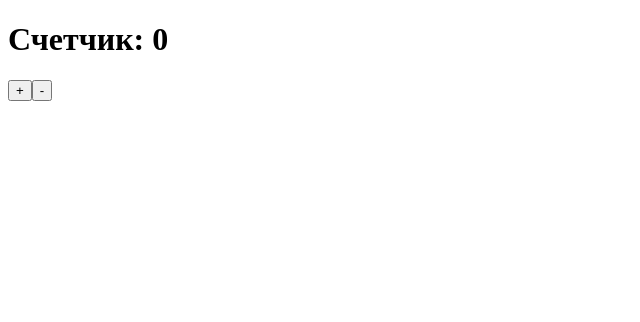
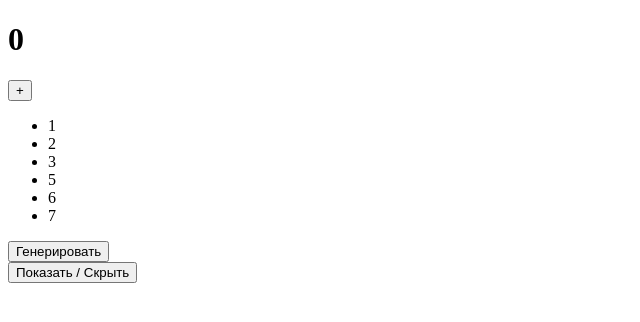
Before and after one commit to SuleymYovloy/archakov-lessons, a React (Create React App) app: page / in a window 1280 px wide. Shown: the top 322 px of the page, without its empty margins (0-640 px from the left). Built offline with nearby package versions, Linux system fonts and the light colour scheme.

Commit message:
Урок 15. Работа с хуками. Переписал классовый компонент в функциональны.

```diff
--- a/src/index.js
+++ b/src/index.js
@@ -1,6 +1,6 @@
 import React from 'react';
 import ReactDOM from 'react-dom/client';
-import App from './lesson14/App';
+import App from './lesson15/App';
 
 const root = ReactDOM.createRoot(document.getElementById('root'));
 root.render(
--- /dev/null
+++ b/src/lesson15/App.js
@@ -0,0 +1,18 @@
+import React from "react";
+import List from "./List";
+
+function App() {
+    const [visibleList, setVisibleList] = React.useState(true);
+    const toggleVisibleList = () => {
+        setVisibleList((visible) => !visible);
+    };
+
+    return (
+        <div className="App">
+            {visibleList && <List />}
+            <button onClick={toggleVisibleList}>Показать / Скрыть</button>
+        </div>
+    );
+}
+
+export default App;
--- /dev/null
+++ b/src/lesson15/List.jsx
@@ -0,0 +1,78 @@
+import React from "react";
+
+// export default class List extends React.Component {
+//     state = {
+//         numbers: [1, 2, 3],
+//     };
+
+//     addRandomNumber = () => {
+//         const randNumber = Math.round(Math.random() * 10);
+//         this.setState({
+//             numbers: [...this.state.numbers, randNumber],
+//         });
+//     };
+
+//     componentDidMount() {
+//         console.log('Компонент был отображен')
+//     }
+
+//     componentDidUpdate(prevProps, prevState) {
+//         // console.log(prevProps, prevState, this.props, this.state);
+//         if (this.state.numbers.length !== prevState.numbers.length) {
+//             console.log('Список обновился')
+//         }
+//     }
+
+//     componentWillUnmount() {
+//         console.log('Компонент был удален')
+//     }
+
+//     render() {
+//         return (
+//             <div>
+//                 <ul>
+//                     test
+//                     {this.state.numbers.map((num, index) => (
+//                         <li key={index}>{num}</li>
+//                     ))}
+//                 </ul>
+//                 <button onClick={this.addRandomNumber}>Новое число</button>
+//             </div>
+//         );
+//     }
+// }
+
+
+function App() {
+    const [numbers, setNumbers] = React.useState([1, 2, 3, 5, 6, 7]);
+    const [count, setCount] = React.useState(0);
+
+    const addNumnber = () => {
+        const randNumber = Math.round(Math.random() * 10);
+        const newArr = [...numbers, randNumber];
+        setNumbers(newArr);
+    };
+
+    //componentDidMount
+    React.useEffect(() => {
+        console.log("Компонент был отображен");
+        return () => {
+          console.log("will unmount");
+        }
+    }, [numbers, count]);
+
+    return (
+        <div className="App">
+            <h1>{count}</h1>
+            <button onClick={() => setCount(count + 1)}>+</button>
+            <ul>
+                {numbers.map((num, index) => (
+                    <li key={index}>{num}</li>
+                ))}
+            </ul>
+            <button onClick={addNumnber}>Генерировать</button>
+        </div>
+    );
+}
+
+export default App;
```
